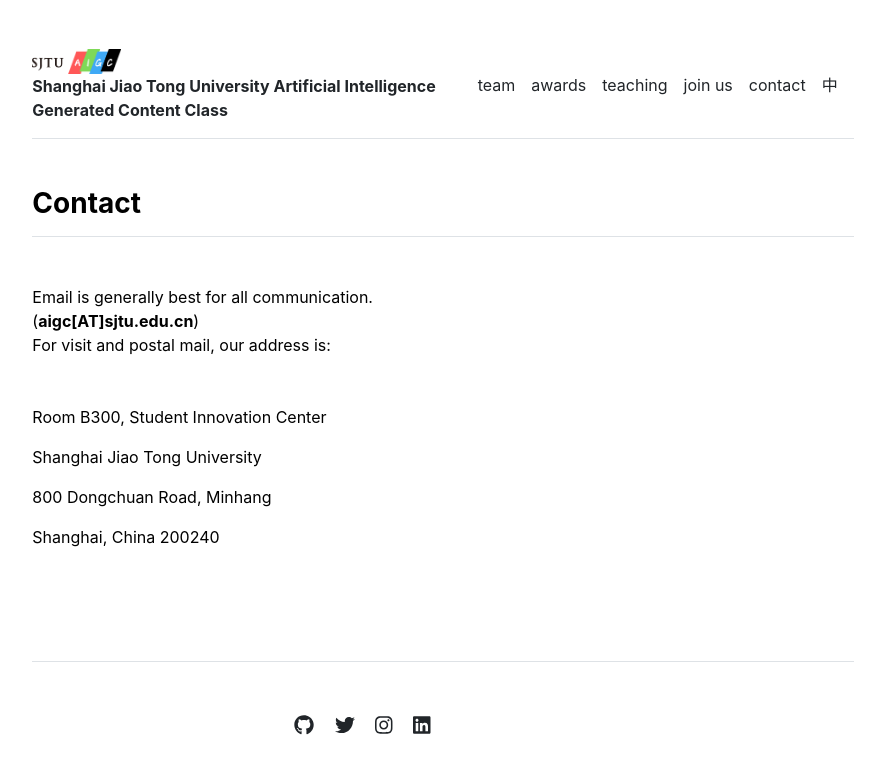
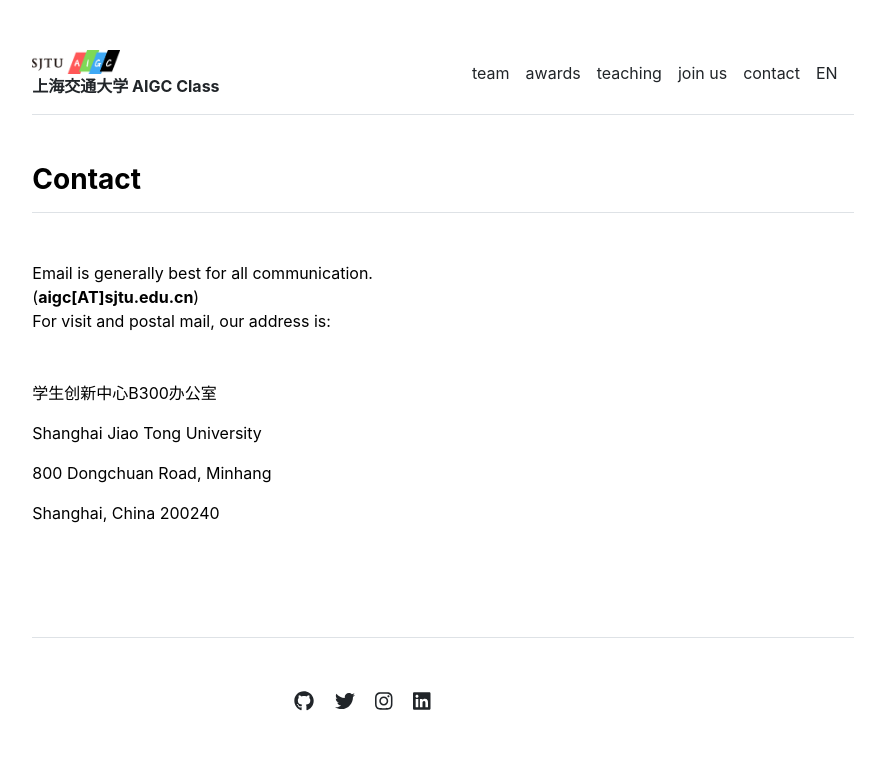
Before and after one commit to SJTU-AIGC/cn, a Jekyll site: the page built from contact.md, in a window 1280 px wide. Shown: the top 774 px of the page, without its empty margins (197-1082 px from the left). Built offline with Jekyll 4.4.1, drawn with Linux system fonts in a browser that asks for light colours.

Commit message:
update essentials

```diff
--- a/_config.yml
+++ b/_config.yml
@@ -1,4 +1,4 @@
 url: "" # the base hostname & protocol for your site, e.g. http://example.com
 baseurl: "" # the subpath of your site, e.g. /blog
 title: "SJTU AIGC Class" # the name of your site, e.g. ACME Corp.
-description: "Shanghai Jiao Tong University Artificial Intelligence Generated Content Class"
+description: "上海交通大学 AIGC Class"
--- a/_data/settings.yml
+++ b/_data/settings.yml
@@ -6,7 +6,7 @@ menu:
 # - {name: 'cv', url: '/cv'}
 - {name: 'join&nbsp;us', url: '/joinus'}
 - {name: 'contact', url: '/contact'}
-- {name: '中', url: '/cn/'}
+- {name: 'EN', url: '/'}
 
 
 people:
--- a/_includes/contact.html
+++ b/_includes/contact.html
@@ -17,7 +17,7 @@
         <!--<p>Phone: {{ contact.phone }}</p>-->
         <!--<p>Email: {{ contact.email }}</p>-->
         <!--<p>Office: {{ contact.office }}</p>-->
-        <p> Room B300, Student Innovation Center </p>
+        <p> 学生创新中心B300办公室 </p>
         <p> Shanghai Jiao Tong University </p>
         <p> 800 Dongchuan Road, Minhang </p>
         <p> Shanghai, China 200240 </p>
```
